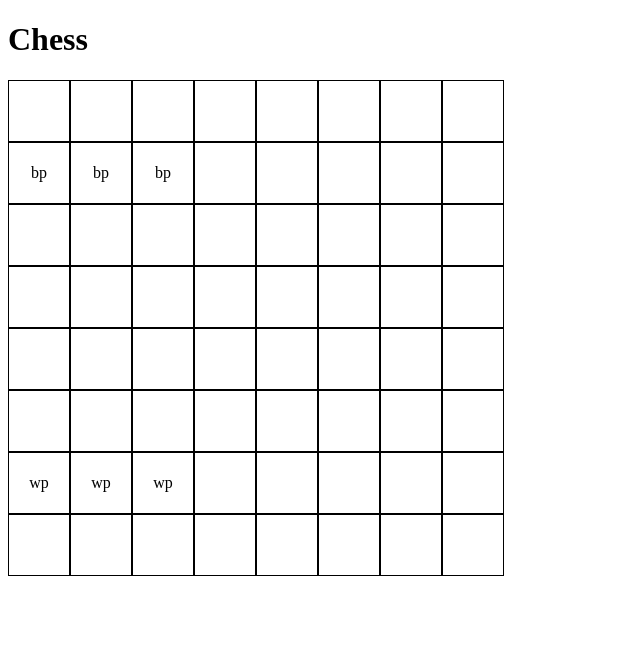
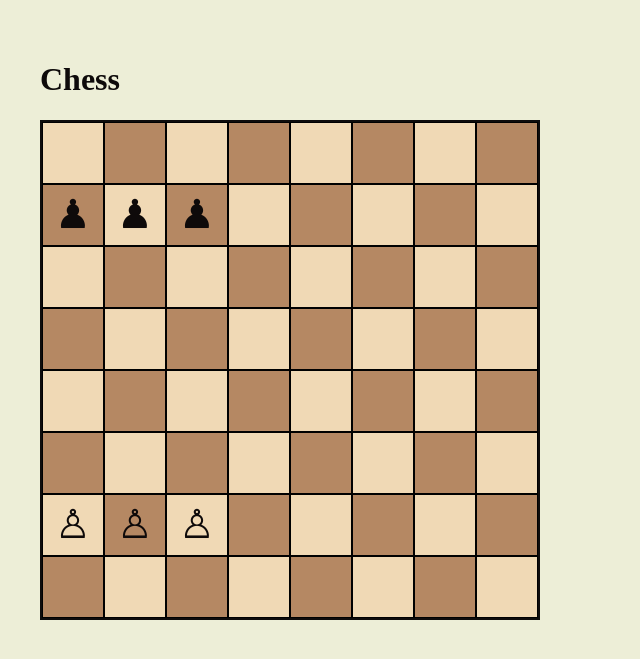
Before and after one commit to psk-breaker/Chess_Project, a Flask app: page / in a window 1280 px wide. Shown: the top 659 px of the page, without its empty margins (0-640 px from the left). Run offline with Flask 3, Linux system fonts and the light colour scheme.

Commit message:
feat: Adding board square colours, select square highlight, background colour, and reworking backend move logic

```diff
--- a/domain/board.py
+++ b/domain/board.py
@@ -52,15 +52,16 @@ class Board:
     def move_piece(self, piece, target):
         rank = -int(target[1])
         file = FILE.index(target[0])
-        if self.occupied_square(target) == 0:
+        occupancy = self.occupied_square(target)
+        if occupancy == 0 and piece.legal_move_check(target, occupancy):
             self.grid[-int(piece.location[1])][FILE.index(piece.location[0])] = 0
             piece.move(target)
             self.grid[rank][file] = piece
 
-        elif self.occupied_square(target) == piece.colour:
+        elif occupancy == piece.colour:
             raise ValueError(f"Can't take own pieces")
 
-        elif self.occupied_square(target) != piece.colour:
+        elif occupancy != piece.colour:
             if piece.capture_rule(target):
                 self.remove_piece(target)
                 self.grid[-int(piece.location[1])][FILE.index(piece.location[0])] = 0
@@ -74,4 +75,4 @@ class Board:
         if piece != 0:
             return piece.colour
         elif piece == 0:
-            return piece
+            return 0
--- a/domain/game.py
+++ b/domain/game.py
@@ -25,7 +25,8 @@ class Game:
     def move_piece(self, piece, target):
         if self.turn_check(piece):
             self.board.move_piece(piece, target)
-            self.turn_swap()
+            if piece.location == target:
+                self.turn_swap()
         elif self.turn_check(piece) == False:
             raise ValueError(f"Not your turn {piece.colour}, it's {self.turn}'s turn")
 
--- a/static/board.js
+++ b/static/board.js
@@ -1,3 +1,9 @@
+PIECES = {
+    '': '', 'wp': "♙", 'bp':"♟",
+};
+let selected = null;
+
+
 async function fetchBoard() {
     const res = await fetch('/board');
     const board = await res.json();
@@ -14,9 +20,20 @@ function renderBoard(board) {
 
         row.forEach((cell, j) => {
             const square = document.createElement('div');
-            square.className = 'square';
-            square.innerText = cell || '';
-            square.onclick = () => handleClick(i, j);
+            square.classList.add("square");
+            const isLight = (i + j) % 2 === 0;
+
+            if (isLight) {
+                square.classList.add("light");
+            } else {
+                square.classList.add("dark");
+            }
+
+            square.innerText = PIECES[cell] || '';
+            square.onclick = () => {
+                handleClick(i, j);
+                square.classList.add("selected");
+            }
 
             rowDiv.appendChild(square);
         });
@@ -31,7 +48,7 @@ function toChessNotation(i, j) {
     return file + rank;
 }
 
-let selected = null;
+
 
 async function handleClick(i, j) {
     if (!selected) {
--- a/static/style.css
+++ b/static/style.css
@@ -1,5 +1,15 @@
+
+body {
+  background: #edeed7;
+  color: #0e0a0a;
+  display: inline-block;
+  padding: 2rem;
+}
+
+
 #board {
     display: inline-block;
+    border: 2px solid #0e0c0c;
 }
 
 .row {
@@ -13,5 +23,12 @@
     display: flex;
     align-items: center;
     justify-content: center;
+    font-size: 40px;
     cursor: pointer;
+    position: relative;
+    transition: background 0.1s;
 }
+
+.square.light { background: #f0d9b5; }
+.square.dark  { background: #b58863; }
+.square.selected { background: #a3f6fc !important; }
--- a/templates/index.html
+++ b/templates/index.html
@@ -1,15 +1,20 @@
 <!DOCTYPE html>
 <html>
+
+
+
 <head>
-    <title>Chess</title>
-    <link rel="stylesheet" href="/static/style.css">
+  <title>Chess</title>
+  <link rel="stylesheet" href="/static/style.css">
 </head>
+
+
 <body>
+    <h1>Chess</h1>
+    <div id="board"></div>
+    <script src="/static/board.js"></script>
+</body>
 
-<h1>Chess</h1>
 
-<div id="board"></div>
 
-<script src="/static/board.js"></script>
-</body>
 </html>
```
Also changed, not shown: domain/piece.py (+4 -5 lines), tests/test_piece.py (+5 -0 lines).
